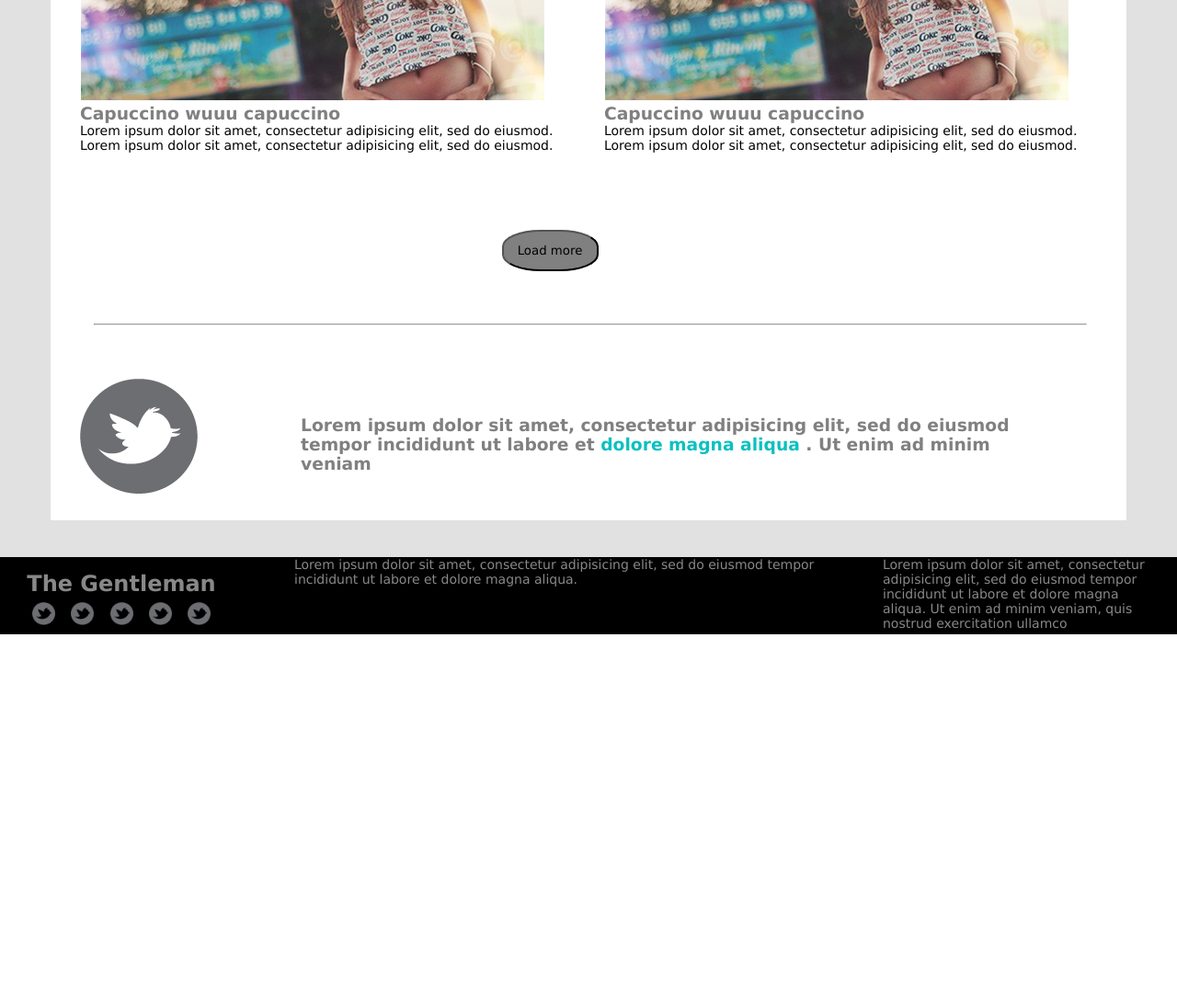
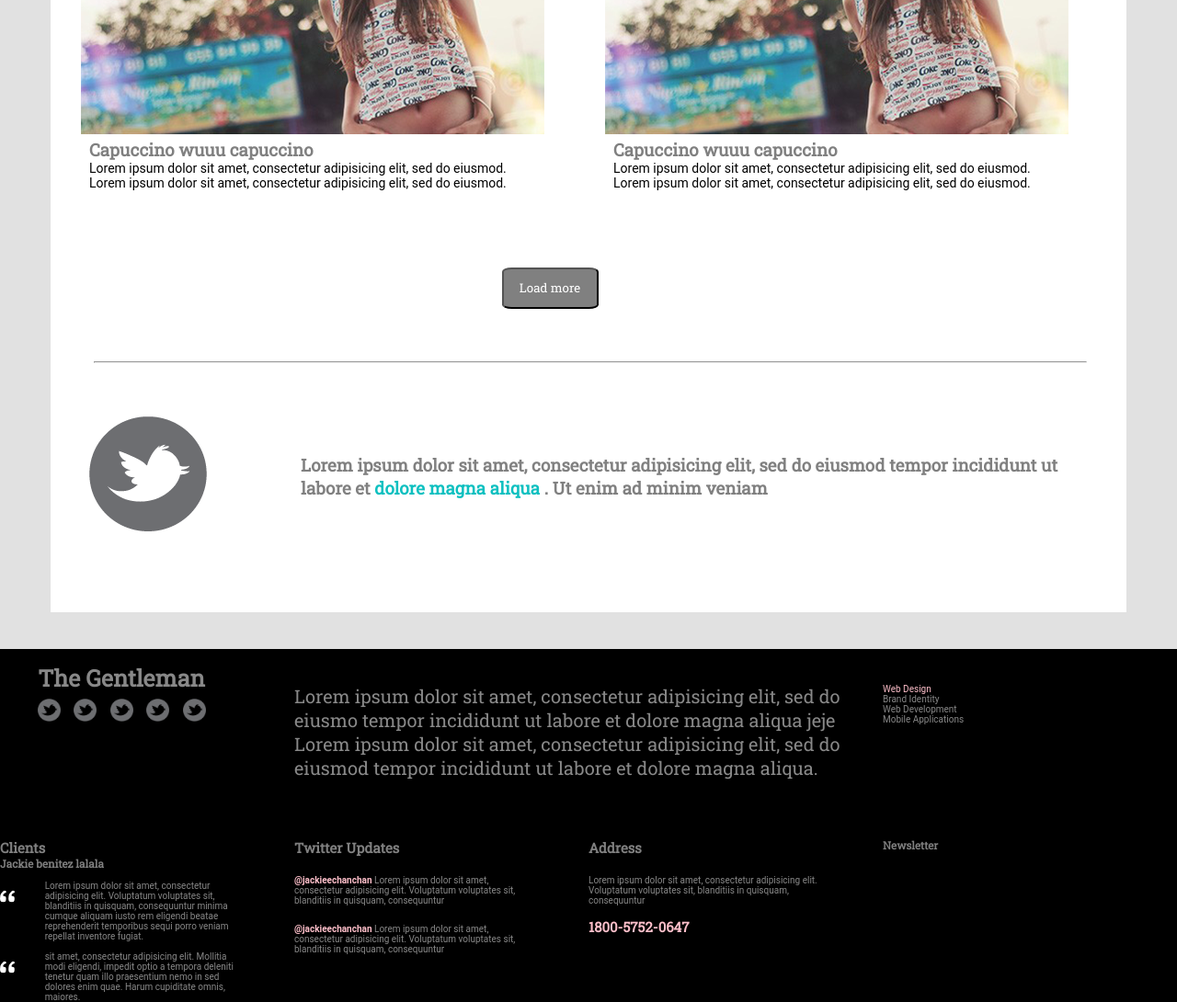
Before and after one commit to jackieebenitez/022_TheGentleman, a plain HTML site: page index.html in a window 1280 px wide. Shown: the part 1480-2570 px from the top of the page at 92% size. Before the commit the page ends 2170 px from the top, so only its background shows below. Drawn offline with Linux system fonts and the light colour scheme.

Commit message:
Examen parte 2

```diff
--- a/css/common.css
+++ b/css/common.css
@@ -3,8 +3,9 @@ section{
 }
 h2,h3{
 	color:gray;
+	font-family: 'Roboto Slab', serif;
 }
 p{
 	color:black;
 	font-size: 14px;
-}
+	font-family: 'Roboto', sans-serif;
--- a/css/main.css
+++ b/css/main.css
@@ -1,6 +1,3 @@
-*{
-	font-family: verdana;
-}
 .menu{
 	background-color: black;
 	margin:0px;
@@ -9,12 +6,15 @@ li{
 	display: inline-block;
 	text-decoration: none;
 	color:gray;
-	margin:20px;
-	font-size:14px;
+	font-size:16px;
+	font-family: 'Roboto Slab', serif;
+	margin-top:20px;
+	margin-left:55px;
 }
 .logo{
 	font-size: 35px;
 	margin-top:7px;
+	margin-left:80px;
 }
 .mini-iconos{
 	height: 25px;
@@ -28,25 +28,37 @@ footer{
 	margin-top:40px;
 }
 button{
-	border-radius: 40%;
+	border-radius: 10%;
 	background:gray;
 	height:45px;
 	width:105px;
+	color:white;
+	font-family: 'Roboto Slab', serif;
 }
 .back-gris{
 	background-color: #e1e1e1;
 }
 .back-blanco{
 	background-color: white;
-	height:1990px;
+	height:2050px;
 }
 .chica, hr{
 margin-left: 60px
 }
 .alinear{
-	margin-left: 45px;
+	margin-left: 55px;
 }
-.all{
-	margin-left:25px;
-	padding-bottom
+footer{
+	font-size: 10px;
 }
+.p-size1{
+	font-size:10px;
+	font-family: 'Roboto', sans-serif;
+}
+.p-size2{
+	font-size:20px;
+	font-family: 'Roboto Slab', serif;
+}
+.pink{
+	color:pink;
+}
--- a/css/utilities.css
+++ b/css/utilities.css
@@ -8,6 +8,7 @@
 
 strong {
 	font-weight: 600;
+	font-size:25px;
 }
 
 .pd-0{
@@ -21,6 +22,9 @@ strong {
 }
 .pt-5{
 	padding-top: 5%;
+}
+.pt-2{
+	padding-top: 3%;
 }
 .pb-5{
 	padding-bottom: 5%;
--- a/index.html
+++ b/index.html
@@ -4,10 +4,6 @@
   <meta charset="UTF-8">
   <meta http-equiv="X-UA-Compatible" content="IE=edge">
   <title>The Gentleman</title>
-
-  <link rel="stylesheet" href="http://fonts.googleapis.com/css?family=Open+Sans:300,400,600,700,800">
-  <link rel="stylesheet" href="http://fonts.googleapis.com/css?family=Dosis:300,400,500,600,700">
-  <link rel='stylesheet' type='text/css' href='http://fonts.googleapis.com/css?family=Montserrat:400,700'>
   <link rel="stylesheet" href="css/grid-system.css">
   <link rel="stylesheet" href="css/utilities.css">
   <link rel="stylesheet" href="css/font-awesome.min.css">
@@ -15,13 +11,15 @@
   <link rel="stylesheet" href="css/ionicons.min.css">
   <link rel="stylesheet" href="css/common.css">
   <link rel="stylesheet" href="css/main.css">
+  <link href='https://fonts.googleapis.com/css?family=Roboto+Slab' rel='stylesheet' type='text/css'>
+  <link href='https://fonts.googleapis.com/css?family=Roboto+Mono' rel='stylesheet' type='text/css'>
 </head>
 <body>
 	<div class="container-fluid back-gris"> <!--container fluid 1-->
   	<header>
 	    <div class="row menu">
 	      <div class="col-6">
-	        <p class="text-white text-center logo"> <strong> The Gentleman </strong> </p> <!--nombre de la página-->
+	        <img src="img/logo.png" class="logo"><!--nombre de la página-->
 	      </div>
 	      <div class="col-6">
 	        <nav> <!--menú-->
@@ -54,6 +52,10 @@
 	          cillum dolore eu fugiat nulla pariatur. Excepteur sint occaecat cupidatat non
 	          proident, sunt in culpa qui officia deserunt mollit anim id est laborum. Excepteur
 	          sint occaecat cupidatat non proident, sunt in culpa qui officia deserunt mollit anim.ui officia deserunt mollit anim id est laborum.
+	          laborum. Excepteur
+	          sint occaecat cupidatat non proident, sunt in culpa qui officia deserunt mollit anim.ui officia deserunt mollit anim id est laborum.
+	          laborum. Excepteur
+	          sint occaecat cupidatat non proident.
 	          </p>
 	          <a href=""> <button> Read more </button>
 	        </div>
@@ -149,7 +151,7 @@
 	    	<div class="row">
 	    		<div class="col-3">
 	    			<div class="row">
-	    				<h2 class="text-gray text-center pt-5">The Gentleman</h2>
+	    				<h2 class="text-gray text-center pt-5"> <strong> The Gentleman </strong></h2>
 	    			</div>
 	    			<div class="row text-center">
 	    				<img src="iconos/twitter.png" class="mini-iconos">
@@ -160,17 +162,76 @@
 	    			</div>
 	    		</div>
 	    		<div class="col-6 pt-2">
-	    			<p class="text-gray">Lorem ipsum dolor sit amet, consectetur adipisicing elit, sed do eiusmod
-	    		tempor incididunt ut labore et dolore magna aliqua.
+	    			<p class="text-gray p-size2">Lorem ipsum dolor sit amet, consectetur adipisicing elit, sed do eiusmo tempor incididunt ut labore et dolore magna aliqua jeje <br> Lorem ipsum dolor sit amet, consectetur adipisicing elit, sed do eiusmod tempor incididunt ut labore et dolore magna aliqua.
 	    			</p>
 	    		</div>
-	    		<div class="col-3 pt-2 text-gray">
-	    			<p class="text-gray">Lorem ipsum dolor sit amet, consectetur adipisicing elit, sed do eiusmod
-	    		tempor incididunt ut labore et dolore magna aliqua. Ut enim ad minim veniam,
-	    		quis nostrud exercitation ullamco
+	    		<div class="col-3 pt-2">
+	    			<p class="pink p-size1"> Web Design </p>
+	    			<p class="text-gray p-size1"> Brand Identity </p>
+	    			<p class="text-gray p-size1"> Web Development </p>
+	    			<p class="text-gray p-size1"> Mobile Applications </p>
 	    			</p>
 	    		</div>
 	    	</div>
+	    	<div class="row text-gray footer-title pt-5">
+	    		<div class="col-3">
+	    			<h2> Clients </h2>
+	    			<h3> Jackie benitez lalala </h3>
+	    			<br>
+	    			<div class="row">
+	    				<div class="col-2 pt-2">
+	    					<img src="iconos/comillas.png">
+	    				</div>
+	    				<div class="col-10">
+	    					<p class="p-size1 text-gray"> Lorem ipsum dolor sit amet, consectetur adipisicing elit. Voluptatum voluptates sit, blanditiis in quisquam, consequuntur minima cumque aliquam iusto rem eligendi beatae reprehenderit temporibus sequi porro veniam repellat inventore fugiat.
+	    					</p>
+	    				</div>
+	    			</div>
+	    			<br>
+	    			<div class="row">
+	    				<div class="col-2 pt-2">
+	    					<img src="iconos/comillas.png">
+	    				</div>
+	    				<div class="col-10">
+	    					<p class="p-size1 text-gray"> sit amet, consectetur adipisicing elit. Mollitia modi eligendi, impedit optio a tempora deleniti tenetur quam illo praesentium nemo in sed dolores enim quae. Harum cupiditate omnis, maiores.
+	    					</p>
+	    				</div>
+	    			</div>
+	    		</div>
+	    		<div class="col-3">
+	    			<h2> Twitter Updates </h2>
+	    			<br>
+	    				<div class="row">
+	    					<div class="col-12 pt-2">
+	    					<p class="p-size1 text-gray"> <b class="pink"> @jackieechanchan </b>Lorem ipsum dolor sit amet, consectetur adipisicing elit. Voluptatum voluptates sit, blanditiis in quisquam, consequuntur
+	    					</p>
+	    				</div>
+	    			</div>
+	    			<br>
+	    			<div class="row">
+	    				<div class="col-12 pt-2">
+	    					<p class="p-size1 text-gray"> <b class="pink"> @jackieechanchan </b>Lorem ipsum dolor sit amet, consectetur adipisicing elit. Voluptatum voluptates sit, blanditiis in quisquam, consequuntur
+	    					</p>
+	    				</div>
+	    			</div>
+	    		</div>
+	    		<div class="col-3">
+	    			<h2>Address</h2>
+	    			<br>
+	    			<div class="row">
+	    				<div class="col-12 pt-2">
+	    					<p class="p-size1 text-gray"> Lorem ipsum dolor sit amet, consectetur adipisicing elit. Voluptatum voluptates sit, blanditiis in quisquam, consequuntur
+	    					<h2 class="pink pt-5"> 1800-5752-0647 </h2>
+	    					</p>
+	    				</div>
+	    			</div>
+	    		</div>
+	    		<div class="col-3">
+	    			<h3>Newsletter</h3>
+	    		</div>
+	    	</div>
+
+
 	  	</footer>
 		</div> <!--container fluid 1-->
 	</body>
```
Also changed, not shown: iconos/comillas.png (added), img/logo.png (added), 2 other files.
